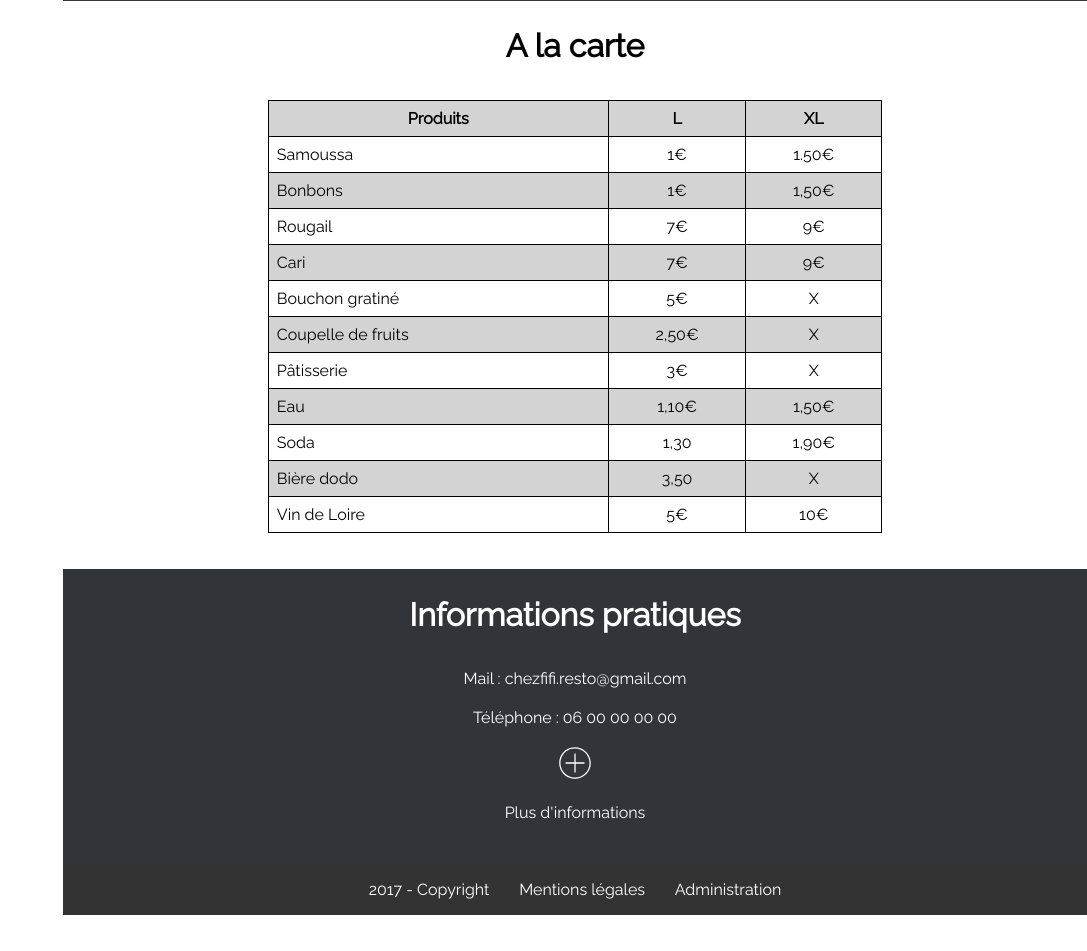
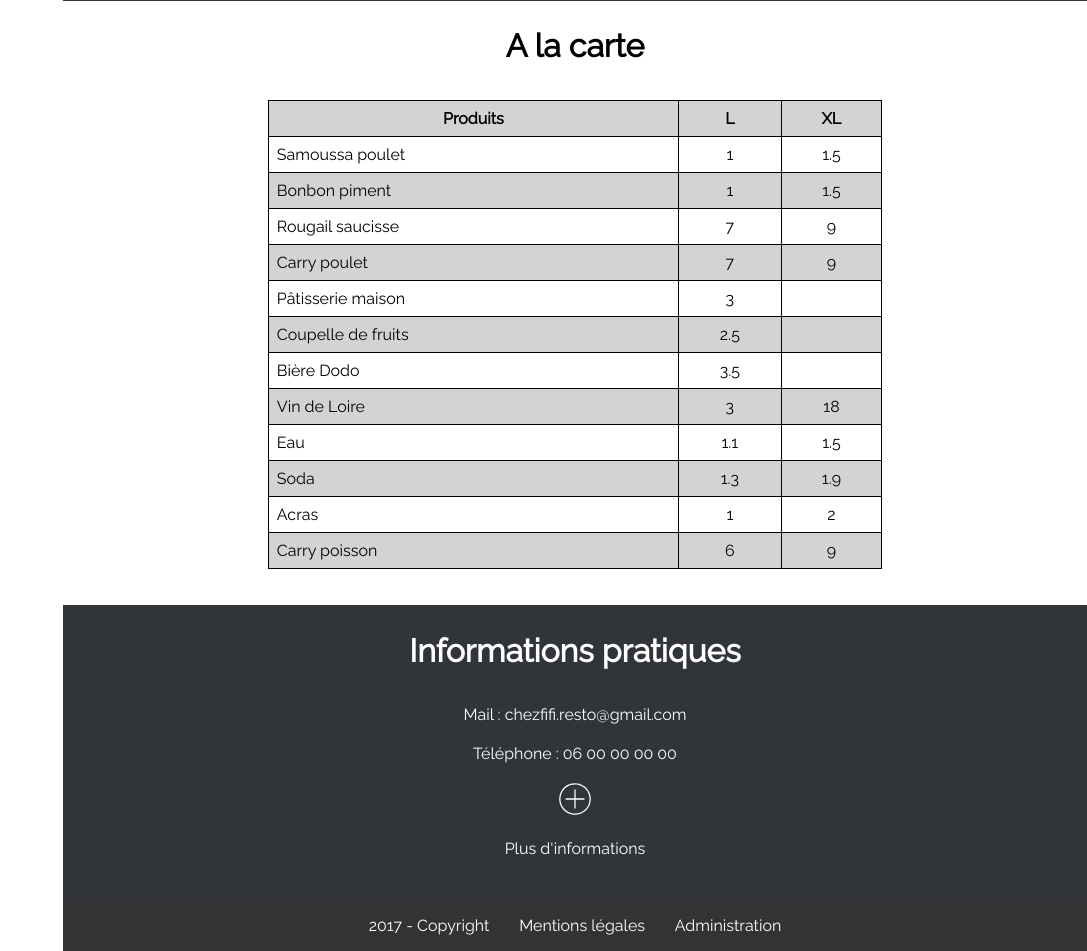
Before and after one commit to ErwannGui/ProjetFinal, a PHP site: page /menu.php in a window 1280 px wide. Shown: the part 1667-2618 px from the top of the page, without its empty margins (193-1280 px from the left). Before the commit the page ends 2582 px from the top, so only its background shows below. Run offline with PHP 8.4, Linux system fonts and the light colour scheme; data comes from the database, SQL or seed files in the repository; data that the repository does not hold is empty; some libraries are stand-ins or nearby versions.

Commit message:
Voir description
Events dynamique + blog presque dynamique + commentaires Css + Menu
dynamique

```diff
--- a/blog.php
+++ b/blog.php
@@ -72,7 +72,7 @@
 
                                     print_r("
 
-                                        <a href='article.php'>
+                                        <a href='article.php?id=' " . $art['texteId'] ." >
                                             <div>
                                                 <article class=" /*. $art['ArticleCategorieAll'] */ . $art['ArticleCategorie'] . ">
                                                     <img src=" . $imageArt['imageSource'] . " alt=" . $art['ArticleCategorie'] . " title=" . $art['ArticleCategorie'] . ">
--- a/contact.php
+++ b/contact.php
@@ -28,7 +28,9 @@
                 <div id="contactBackgroundImage"></div>
                 <div class="backgroundTitle">
                     <h1>CONTACT</h1>
-                    <h2>Plus d'informations ? Des questions ? Vous êtes au bon endroit</h2>
+                    <?php $subtitle= $bdd->query('SELECT texteId, texteContenu FROM texte WHERE texteId=39');
+                    $sub= $subtitle->fetch();?>
+                    <h2><?php echo $sub['texteContenu']; ?></h2>
                 </div>
                 <div class="backgroundArrow" id="scroll_ancre">
                     <a class="js-scroll" href="#scroll_ancre"><svg enable-background="new 0 0 26 26" id="Layer_1" version="1.1" viewBox="0 0 26 26" xml:space="preserve" xmlns="http://www.w3.org/2000/svg" xmlns:xlink="http://www.w3.org/1999/xlink"><g><polygon points="0.046,2.582 2.13,0.498 12.967,11.334 23.803,0.498 25.887,2.582 12.967,15.502  "/><polygon points="0.046,13.582 2.13,11.498 12.967,22.334 23.803,11.498 25.887,13.582 12.967,26.502"/></g></svg></a>
--- a/menu.php
+++ b/menu.php
@@ -107,61 +107,20 @@
                             <th>L</th>
                             <th>XL</th>
                         </tr>
-                        <tr>
-                            <td>Samoussa</td>
-                            <td class="menuBoardBoardTD">1€</td>
-                            <td class="menuBoardBoardTD">1.50€</td>
-                        </tr>
-                        <tr>
-                            <td>Bonbons</td>
-                            <td class="menuBoardBoardTD">1€</td>
-                            <td class="menuBoardBoardTD">1,50€</td>
-                        </tr>
-                        <tr>
-                            <td>Rougail</td>
-                            <td class="menuBoardBoardTD">7€</td>
-                            <td class="menuBoardBoardTD">9€</td>
-                        </tr>
-                        <tr>
-                            <td>Cari</td>
-                            <td class="menuBoardBoardTD">7€</td>
-                            <td class="menuBoardBoardTD">9€</td>
-                        </tr>
-                        <tr>
-                            <td>Bouchon gratiné</td>
-                            <td class="menuBoardBoardTD" class="menuBoardBoardTD">5€</td>
-                            <td class="menuBoardBoardTD" class="menuBoardBoardTD">X</td>
-                        </tr>
-                        <tr>
-                            <td>Coupelle de fruits</td>
-                            <td class="menuBoardBoardTD" class="menuBoardBoardTD">2,50€</td>
-                            <td class="menuBoardBoardTD" class="menuBoardBoardTD">X</td>
-                        </tr>
-                        <tr>
-                            <td>Pâtisserie</td>
-                            <td class="menuBoardBoardTD" class="menuBoardBoardTD">3€</td>
-                            <td class="menuBoardBoardTD" class="menuBoardBoardTD">X</td>
-                        </tr>
-                        <tr>
-                            <td>Eau</td>
-                            <td class="menuBoardBoardTD" class="menuBoardBoardTD">1,10€</td>
-                            <td class="menuBoardBoardTD" class="menuBoardBoardTD">1,50€</td>
-                        </tr>
-                        <tr>
-                            <td>Soda</td>
-                            <td class="menuBoardBoardTD">1,30</td>
-                            <td class="menuBoardBoardTD">1,90€</td>
-                        </tr>
-                        <tr>
-                            <td>Bière dodo</td>
-                            <td class="menuBoardBoardTD">3,50</td>
-                            <td class="menuBoardBoardTD">X</td>
-                        </tr>
-                        <tr>
-                            <td>Vin de Loire</td>
-                            <td class="menuBoardBoardTD">5€</td>
-                            <td class="menuBoardBoardTD">10€</td>
-                        </tr>
+
+                        <?php
+                            $produits=$bdd->query("SELECT nourriturePrixL, nourriturePrixXL, nourritureNom FROM nourriture");
+
+                            while($prod=$produits->fetch()){
+                                print_r("
+                                    <tr>
+                                        <td>" . $prod['nourritureNom'] . "</td>
+                                        <td class='menuBoardBoardTD'>" . $prod['nourriturePrixL'] . "</td>
+                                        <td class='menuBoardBoardTD''>" . $prod['nourriturePrixXL'] . "</td>
+                                    </tr>
+                                ");}
+                        ?>
+
                     </table>
                 </div>
 
```
Also changed, not shown: article.php (+18 -1 lines), css/style.css (+20 -1 lines), events.php (+37 -16 lines).
